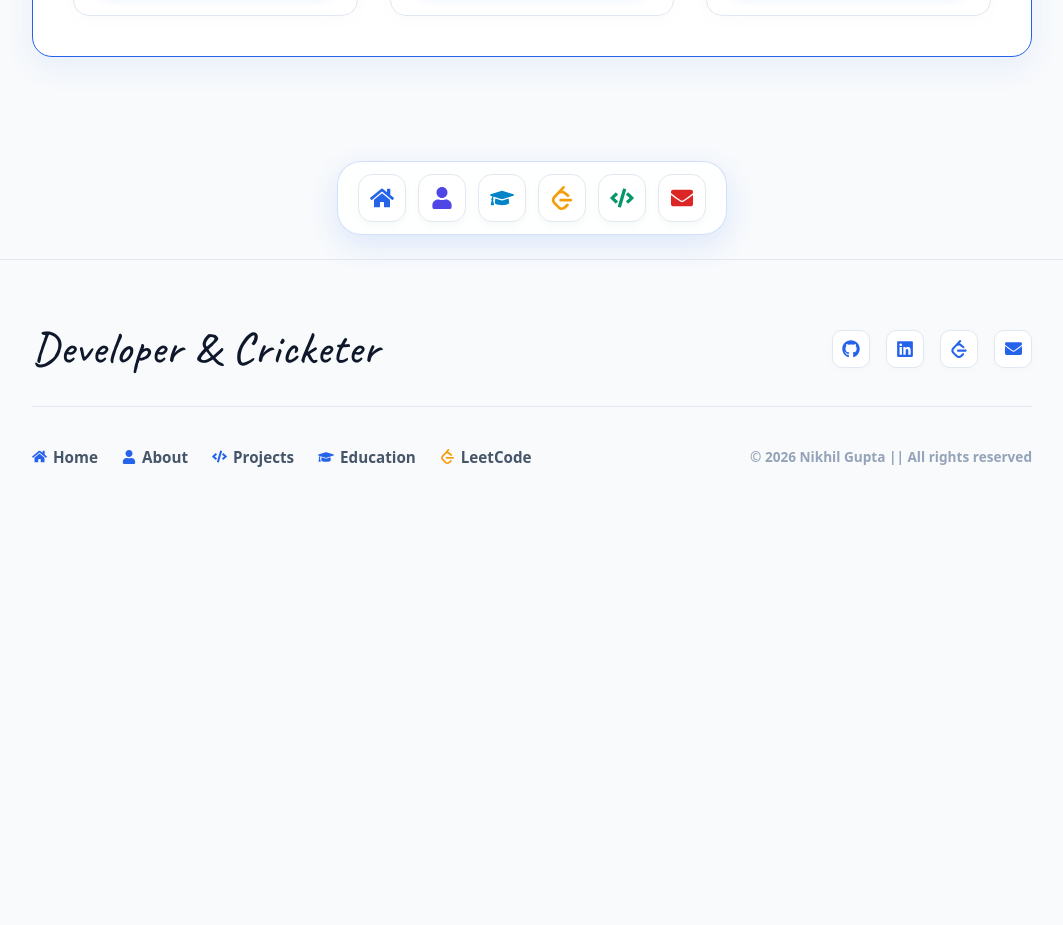
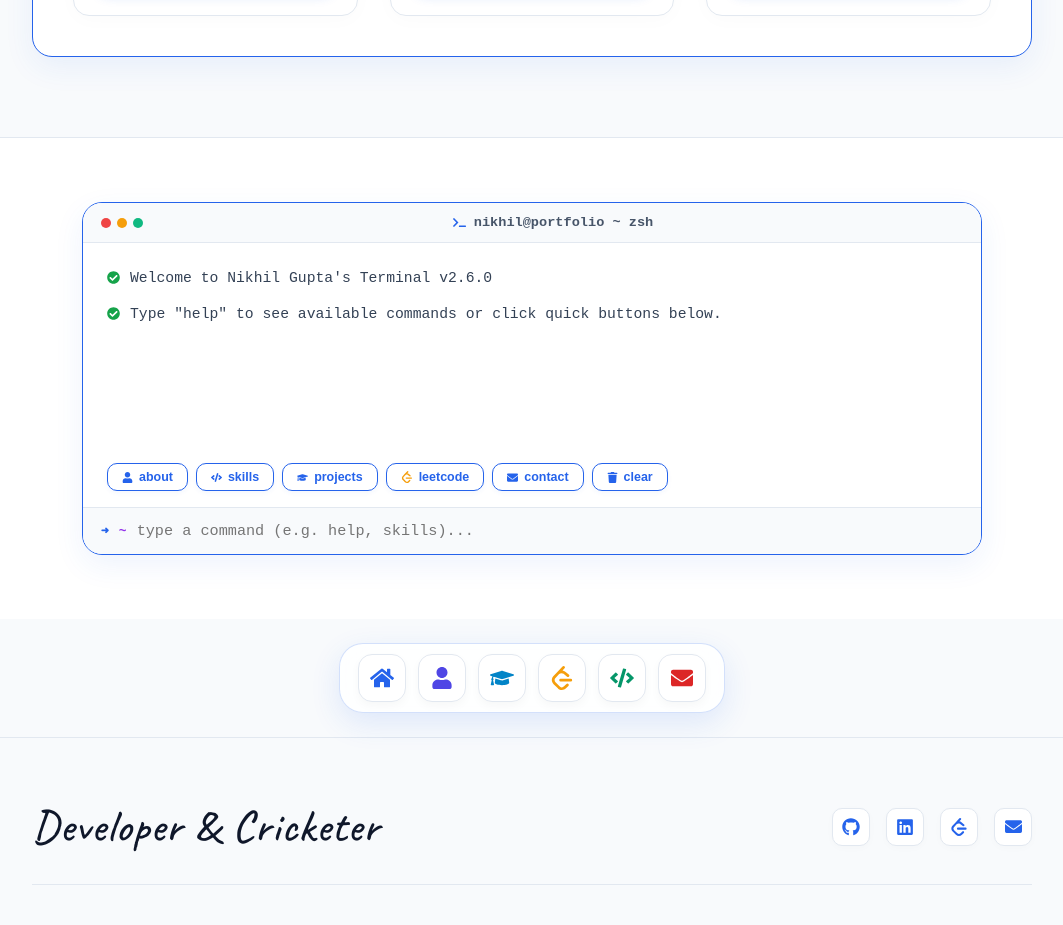
Before and after one commit to nikhildev161011-tech/My-Portfolio, a React (Vite) app: page / in a window 1280 px wide. Shown: the part 3660-4585 px from the top of the page, without its empty margins (108-1171 px from the left). Before the commit the page ends 4167 px from the top, so only its background shows below. Built offline with nearby package versions, Linux system fonts and the light colour scheme.

Commit message:
Add files via upload

```diff
--- a/src/App.jsx
+++ b/src/App.jsx
@@ -1,4 +1,4 @@
-import React from 'react';
+import React, { useEffect } from 'react';
 import { motion } from 'framer-motion';
 import Header from './components/Header';
 import Hero from './components/Hero';
@@ -6,53 +6,42 @@ import About from './components/About';
 import Education from './components/Education';
 import LeetCodeCard from './components/LeetCodeCard';
 import Projects from './components/Projects';
+import DevConsole from './components/DevConsole';
 import MacDock from './components/MacDock';
 import Footer from './components/Footer';
 
 export default function App() {
+  useEffect(() => {
+    window.scrollTo(0, 0);
+    if ('scrollRestoration' in window) {
+      window.history.scrollRestoration = 'manual';
+    }
+  }, []);
+
   return (
     <div style={{ width: '100%', minHeight: '100vh', backgroundColor: '#f8fafc', margin: 0, padding: 0, overflowX: 'hidden' }}>
       <Header />
       <Hero />
 
-      <motion.div
-        initial={{ opacity: 0, y: 50 }}
-        whileInView={{ opacity: 1, y: 0 }}
-        viewport={{ once: true, amount: 0.15 }}
-        transition={{ duration: 0.8, ease: "easeOut" }}
-      >
+      <motion.div initial={{ opacity: 0, y: 50 }} whileInView={{ opacity: 1, y: 0 }} viewport={{ once: true, amount: 0.15 }} transition={{ duration: 0.8, ease: "easeOut" }}>
         <About />
       </motion.div>
 
-      <motion.div
-        initial={{ opacity: 0, y: 50 }}
-        whileInView={{ opacity: 1, y: 0 }}
-        viewport={{ once: true, amount: 0.15 }}
-        transition={{ duration: 0.8, ease: "easeOut" }}
-      >
+      <motion.div initial={{ opacity: 0, y: 50 }} whileInView={{ opacity: 1, y: 0 }} viewport={{ once: true, amount: 0.15 }} transition={{ duration: 0.8, ease: "easeOut" }}>
         <Education />
       </motion.div>
 
-      <motion.div
-        initial={{ opacity: 0, y: 50 }}
-        whileInView={{ opacity: 1, y: 0 }}
-        viewport={{ once: true, amount: 0.15 }}
-        transition={{ duration: 0.8, ease: "easeOut" }}
-      >
+      <motion.div initial={{ opacity: 0, y: 50 }} whileInView={{ opacity: 1, y: 0 }} viewport={{ once: true, amount: 0.15 }} transition={{ duration: 0.8, ease: "easeOut" }}>
         <LeetCodeCard />
       </motion.div>
 
-      <motion.div
-        initial={{ opacity: 0, y: 50 }}
-        whileInView={{ opacity: 1, y: 0 }}
-        viewport={{ once: true, amount: 0.15 }}
-        transition={{ duration: 0.8, ease: "easeOut" }}
-      >
+      <motion.div initial={{ opacity: 0, y: 50 }} whileInView={{ opacity: 1, y: 0 }} viewport={{ once: true, amount: 0.15 }} transition={{ duration: 0.8, ease: "easeOut" }}>
         <Projects />
       </motion.div>
 
+      <DevConsole />
+
       <MacDock />
-
       <Footer />
     </div>
   );
--- /dev/null
+++ b/src/components/DevConsole.jsx
@@ -0,0 +1,161 @@
+import React, { useState, useRef, useEffect } from 'react';
+import { motion } from 'framer-motion';
+import { FaTerminal, FaUser, FaCode, FaEnvelope, FaGraduationCap, FaCheckCircle, FaTrash } from 'react-icons/fa';
+import { SiLeetcode } from 'react-icons/si';
+
+export default function DevConsole() {
+  const [input, setInput] = useState('');
+  const [history, setHistory] = useState([
+    { type: 'output', text: 'Welcome to Nikhil Gupta\'s Terminal v2.6.0' },
+    { type: 'output', text: 'Type "help" to see available commands or click quick buttons below.' }
+  ]);
+
+  const bottomRef = useRef(null);
+
+  useEffect(() => {
+    bottomRef.current?.scrollIntoView({ behavior: 'smooth', block: 'nearest' });
+  }, [history]);
+
+  const handleCommand = (cmd) => {
+    const trimmed = cmd.trim().toLowerCase();
+    let response = '';
+
+    switch (trimmed) {
+      case 'help':
+        response = 'Available commands: about, skills, projects, education, leetcode, contact, clear';
+        break;
+      case 'about':
+        response = 'I am Nikhil Gupta — a passionate Web Developer & Cricketer, building modern, scalable web applications with a strong focus on C++ and DSA.';
+        break;
+      case 'skills':
+        response = 'Tech Stack: C++, JavaScript, React, Vite, HTML5, CSS3, Tailwind CSS, Git & GitHub, Problem Solving.';
+        break;
+      case 'projects':
+        response = 'Featured Projects: Modern React Portfolio, Mac Dock UI, LeetCode Progress Tracker, Full-stack Web Apps.';
+        break;
+      case 'education':
+        response = 'Education: Pursuing BCA from IGNOU with a strong foundation in Computer Applications and Software Engineering.';
+        break;
+      case 'leetcode':
+        response = 'LeetCode Profile: Active problem solver targeting data structures & algorithms mastery.';
+        break;
+      case 'contact':
+        response = 'Get in touch: nikhildev16161011@gmail.com | LinkedIn | GitHub';
+        break;
+      case 'clear':
+        setHistory([]);
+        return;
+      case '':
+        response = '';
+        break;
+      default:
+        response = `command not found: ${trimmed}. Type "help" for a list of valid commands.`;
+    }
+
+    setHistory(prev => [
+      ...prev,
+      { type: 'input', text: cmd },
+      ...(response ? [{ type: 'output', text: response }] : [])
+    ]);
+  };
+
+  const onSubmit = (e) => {
+    e.preventDefault();
+    handleCommand(input);
+    setInput('');
+  };
+
+  const handleInputFocus = (e) => {
+    setTimeout(() => {
+      e.target.scrollIntoView({ behavior: 'smooth', block: 'center' });
+    }, 300);
+  };
+
+  return (
+    <motion.div
+      initial={{ opacity: 0, y: 60 }}
+      whileInView={{ opacity: 1, y: 0 }}
+      viewport={{ once: true, amount: 0.2 }}
+      transition={{ duration: 0.8, ease: "easeOut" }}
+      style={{ width: '100%', display: 'flex', justifyContent: 'center' }}
+    >
+      <section id="console" style={{ width: '100%', padding: '4rem 1.5rem', backgroundColor: '#ffffff', borderTop: '1px solid #e2e8f0', boxSizing: 'border-box', display: 'flex', justifyContent: 'center' }}>
+        <div style={{ maxWidth: '900px', width: '100%', background: '#ffffff', borderRadius: '20px', border: '1px solid #2563eb', boxShadow: '0 10px 30px rgba(37, 99, 235, 0.08)', overflow: 'hidden', fontFamily: 'monospace', position: 'relative' }}>
+
+          <div style={{ display: 'flex', alignItems: 'center', justifyContent: 'space-between', background: '#f8fafc', padding: '12px 18px', borderBottom: '1px solid #e2e8f0' }}>
+            <div style={{ display: 'flex', gap: '6px' }}>
+              <span style={{ width: '10px', height: '10px', borderRadius: '50%', background: '#ef4444', display: 'inline-block' }}></span>
+              <span style={{ width: '10px', height: '10px', borderRadius: '50%', background: '#f59e0b', display: 'inline-block' }}></span>
+              <span style={{ width: '10px', height: '10px', borderRadius: '50%', background: '#10b981', display: 'inline-block' }}></span>
+            </div>
+            <div style={{ display: 'flex', alignItems: 'center', gap: '8px', color: '#475569', fontSize: '0.85rem', fontWeight: '700' }}>
+              <FaTerminal size={13} color="#2563eb" />
+              <span>nikhil@portfolio ~ zsh</span>
+            </div>
+            <div></div>
+          </div>
+
+          <div style={{ padding: '1.5rem', height: '220px', overflowY: 'auto', display: 'flex', flexDirection: 'column', gap: '12px', color: '#0f172a', fontSize: '0.92rem', background: '#ffffff', WebkitOverflowScrolling: 'touch' }}>
+            {history.map((item, idx) => (
+              <div key={idx} style={{ display: 'flex', alignItems: 'flex-start', gap: '10px', lineHeight: '1.5' }}>
+                {item.type === 'input' ? (
+                  <>
+                    <span style={{ color: '#2563eb', fontWeight: 'bold' }}>➜</span>
+                    <span style={{ color: '#9333ea', fontWeight: 'bold' }}>~</span>
+                    <span style={{ color: '#0f172a', fontWeight: '600' }}>{item.text}</span>
+                  </>
+                ) : (
+                  <>
+                    <span style={{ color: '#16a34a', marginTop: '2px' }}>
+                      <FaCheckCircle size={13} />
+                    </span>
+                    <span style={{ color: '#334155', fontWeight: '500' }}>{item.text}</span>
+                  </>
+                )}
+              </div>
+            ))}
+            <div ref={bottomRef} />
+          </div>
+
+          <div style={{ display: 'flex', flexWrap: 'wrap', gap: '8px', padding: '0 1.5rem 1rem 1.5rem', background: '#ffffff' }}>
+            <button style={quickBtnStyle} onClick={(e) => { e.preventDefault(); handleCommand('about'); }}><FaUser size={11} /> about</button>
+            <button style={quickBtnStyle} onClick={(e) => { e.preventDefault(); handleCommand('skills'); }}><FaCode size={11} /> skills</button>
+            <button style={quickBtnStyle} onClick={(e) => { e.preventDefault(); handleCommand('projects'); }}><FaGraduationCap size={11} /> projects</button>
+            <button style={quickBtnStyle} onClick={(e) => { e.preventDefault(); handleCommand('leetcode'); }}><SiLeetcode size={12} color="#f59e0b" /> leetcode</button>
+            <button style={quickBtnStyle} onClick={(e) => { e.preventDefault(); handleCommand('contact'); }}><FaEnvelope size={11} /> contact</button>
+            <button style={quickBtnStyle} onClick={(e) => { e.preventDefault(); handleCommand('clear'); }}><FaTrash size={11} /> clear</button>
+          </div>
+
+          <form onSubmit={onSubmit} style={{ display: 'flex', alignItems: 'center', padding: '14px 18px', background: '#f8fafc', borderTop: '1px solid #e2e8f0', gap: '10px' }}>
+            <span style={{ color: '#2563eb', fontWeight: 'bold' }}>➜</span>
+            <span style={{ color: '#9333ea', fontWeight: 'bold' }}>~</span>
+            <input
+              type="text"
+              style={{ background: 'transparent', border: 'none', color: '#0f172a', fontFamily: 'monospace', fontSize: '0.95rem', width: '100%', outline: 'none' }}
+              value={input}
+              onChange={(e) => setInput(e.target.value)}
+              onFocus={handleInputFocus}
+              placeholder="type a command (e.g. help, skills)..."
+            />
+          </form>
+        </div>
+      </section>
+    </motion.div>
+  );
+}
+
+const quickBtnStyle = {
+  background: '#ffffff',
+  border: '1px solid #2563eb',
+  color: '#2563eb',
+  padding: '6px 14px',
+  borderRadius: '10px',
+  fontSize: '0.78rem',
+  fontWeight: '700',
+  cursor: 'pointer',
+  transition: 'all 0.2s ease',
+  display: 'inline-flex',
+  alignItems: 'center',
+  gap: '6px',
+  boxShadow: '0 2px 5px rgba(37, 99, 235, 0.05)'
+};
--- a/src/components/Header.jsx
+++ b/src/components/Header.jsx
@@ -1,5 +1,5 @@
 import React, { useState, useEffect } from 'react';
-import { FaHome, FaUser, FaCode, FaGraduationCap } from 'react-icons/fa';
+import { FaHome, FaUser, FaCode, FaGraduationCap, FaTerminal } from 'react-icons/fa';
 import { SiLeetcode } from 'react-icons/si';
 
 export default function Header() {
@@ -41,7 +41,8 @@ export default function Header() {
     { name: 'ABOUT', href: '#about', icon: <FaUser size={15} color="#2563eb" /> },
     { name: 'PROJECTS', href: '#projects', icon: <FaCode size={16} color="#2563eb" /> },
     { name: 'EDUCATION', href: '#education', icon: <FaGraduationCap size={17} color="#2563eb" /> },
-    { name: 'LEETCODE', href: '#leetcode', icon: <SiLeetcode size={16} color="#f59e0b" /> }
+    { name: 'LEETCODE', href: '#leetcode', icon: <SiLeetcode size={16} color="#f59e0b" /> },
+    { name: 'TERMINAL', href: '#console', icon: <FaTerminal size={15} color="#2563eb" /> }
   ];
 
   return (
@@ -71,7 +72,6 @@ export default function Header() {
         `}
       </style>
 
-      {/* Header Bar */}
       <header style={{
         position: 'sticky',
         top: 0,
@@ -85,7 +85,6 @@ export default function Header() {
       }}>
         <div style={{ maxWidth: '1200px', margin: '0 auto', display: 'flex', justifyContent: 'space-between', alignItems: 'center', position: 'relative' }}>
 
-          {/* Hamburger Menu Button */}
           <button
             onClick={() => setIsMenuOpen(true)}
             style={{
@@ -105,7 +104,6 @@ export default function Header() {
             <span style={{ width: '24px', height: '2px', backgroundColor: '#0f172a', borderRadius: '2px' }}></span>
           </button>
 
-          {/* Center Logo with Infinite Writing Effect */}
           <div style={{ position: 'absolute', left: '50%', transform: 'translateX(-50%)', display: 'flex', alignItems: 'center' }}>
             <div className="signature-writing-container">
               {displayedText}
@@ -116,7 +114,6 @@ export default function Header() {
         </div>
       </header>
 
-      {/* Slide-in Mobile Menu Drawer (Simple Clean Background) */}
       {isMenuOpen && (
         <div style={{
           position: 'fixed',
@@ -141,7 +138,6 @@ export default function Header() {
             boxSizing: 'border-box'
           }}>
             <div>
-              {/* Close Button */}
               <div style={{ display: 'flex', justifyContent: 'flex-start', marginBottom: '2.5rem' }}>
                 <button
                   onClick={() => setIsMenuOpen(false)}
@@ -151,7 +147,6 @@ export default function Header() {
                 </button>
               </div>
 
-              {/* Navigation Links with Icons */}
               <nav style={{ display: 'flex', flexDirection: 'column', gap: '1.5rem' }}>
                 {menuItems.map((item) => {
                   const isActive = activeItem === item.name;
--- a/src/components/MacDock.jsx
+++ b/src/components/MacDock.jsx
@@ -1,11 +1,10 @@
-import React, { useState, useRef } from 'react';
+import React, { useState } from 'react';
 import { FaHome, FaUser, FaGraduationCap, FaCode, FaEnvelope, FaGithub, FaLinkedin } from 'react-icons/fa';
 import { SiLeetcode } from 'react-icons/si';
 
 export default function MacDock() {
   const [showContactMenu, setShowContactMenu] = useState(false);
   const [activeIndex, setActiveIndex] = useState(null);
-  const dockRef = useRef(null);
 
   const dockItems = [
     { name: "Home", icon: <FaHome size={24} color="#2563eb" />, type: "scroll", target: "#top" },
@@ -17,31 +16,14 @@ export default function MacDock() {
   ];
 
   const handleTouchMove = (e) => {
-    if (!dockRef.current) return;
     const touch = e.touches[0];
-    const dockRect = dockRef.current.getBoundingClientRect();
-    const touchX = touch.clientX;
-
-    // चेक करें कि उंगली डॉक के एरिया के अंदर है या नहीं
-    if (touch.clientY >= dockRect.top - 30 && touch.clientY <= dockRect.bottom + 30) {
-      const items = dockRef.current.querySelectorAll('.dock-icon-item');
-      let closestIndex = null;
-      let minDistance = Infinity;
-
-      items.forEach((item, index) => {
-        const rect = item.getBoundingClientRect();
-        const itemCenterX = rect.left + rect.width / 2;
-        const distance = Math.abs(touchX - itemCenterX);
-
-        if (distance < minDistance && distance < 60) { // 60px के दायरे में आने पर मैग्निफाई होगा
-          minDistance = distance;
-          closestIndex = index;
-        }
-      });
-
-      setActiveIndex(closestIndex);
-    } else {
-      setActiveIndex(null);
+    const target = document.elementFromPoint(touch.clientX, touch.clientY);
+    const itemElement = target?.closest('.dock-icon-item');
+    if (itemElement) {
+      const index = itemElement.getAttribute('data-index');
+      if (index !== null) {
+        setActiveIndex(Number(index));
+      }
     }
   };
 
@@ -85,7 +67,7 @@ export default function MacDock() {
             align-items: flex-end;
             justify-content: center;
             gap: 12px;
-            padding: 12px 20px;
+            padding: 10px 18px;
             background: rgba(255, 255, 255, 0.85);
             backdrop-filter: blur(16px);
             -webkit-backdrop-filter: blur(16px);
@@ -93,7 +75,7 @@ export default function MacDock() {
             border-radius: 24px;
             box-shadow: 0 10px 30px rgba(37, 99, 235, 0.12);
             max-width: 100%;
-            touch-action: none; /* ब्राउज़र के डिफ़ॉल्ट स्क्रॉल/ड्रैग को रोकेगा ताकि एनिमेशन स्मूथ चले */
+            touch-action: none;
           }
 
           .dock-icon-item {
@@ -107,24 +89,23 @@ export default function MacDock() {
             border: 1px solid #e2e8f0;
             border-radius: 14px;
             cursor: pointer;
-            transition: transform 0.15s cubic-bezier(0.16, 1, 0.3, 1), background 0.15s ease, border-color 0.15s ease, box-shadow 0.15s ease;
+            transition: transform 0.2s cubic-bezier(0.16, 1, 0.3, 1), background 0.2s ease, border-color 0.2s ease, box-shadow 0.2s ease;
             box-shadow: 0 4px 10px rgba(0, 0, 0, 0.03);
             text-decoration: none;
             -webkit-tap-highlight-color: transparent;
-            will-change: transform;
           }
 
           .dock-icon-item:hover, .dock-icon-item.touch-active {
-            transform: translateY(-12px) scale(1.3);
+            transform: translateY(-10px) scale(1.25);
             border-color: #2563eb;
             background: #eff6ff;
-            box-shadow: 0 14px 28px rgba(37, 99, 235, 0.35);
+            box-shadow: 0 12px 25px rgba(37, 99, 235, 0.3);
             z-index: 10;
           }
 
           .dock-tooltip {
             position: absolute;
-            bottom: 62px;
+            bottom: 60px;
             left: 50%;
             transform: translateX(-50%) translateY(4px);
             background: #0f172a;
@@ -136,7 +117,7 @@ export default function MacDock() {
             white-space: nowrap;
             opacity: 0;
             visibility: hidden;
-            transition: all 0.15s ease;
+            transition: all 0.2s ease;
             pointer-events: none;
             box-shadow: 0 4px 12px rgba(0, 0, 0, 0.15);
           }
@@ -149,7 +130,7 @@ export default function MacDock() {
 
           .contact-popup-menu {
             position: absolute;
-            bottom: 90px;
+            bottom: 85px;
             background: #ffffff;
             border: 1px solid #e2e8f0;
             border-radius: 16px;
@@ -159,7 +140,7 @@ export default function MacDock() {
             gap: 8px;
             box-shadow: 0 15px 35px rgba(0, 0, 0, 0.1);
             z-index: 50;
-            animation: popUp 0.2s cubic-bezier(0.16, 1, 0.3, 1) forwards;
+            animation: popUp 0.25s cubic-bezier(0.16, 1, 0.3, 1) forwards;
           }
 
           @keyframes popUp {
@@ -189,7 +170,7 @@ export default function MacDock() {
           @media (max-width: 480px) {
             .mac-dock {
               gap: 8px;
-              padding: 10px 14px;
+              padding: 8px 12px;
             }
             .dock-icon-item {
               width: 42px;
@@ -202,29 +183,28 @@ export default function MacDock() {
       <div className="mac-dock-container">
         {showContactMenu && (
           <div className="contact-popup-menu">
-            <a href="https://github.com/nikhildev161011-tech" target="_blank" rel="noopener noreferrer" className="contact-popup-item">
+            <a href="https://github.com/nikhil161011" target="_blank" rel="noopener noreferrer" className="contact-popup-item">
               <FaGithub size={16} color="#0f172a" /> GitHub Profile
             </a>
-            <a href="https://www.linkedin.com/in/nikhil-gupta-64697b3b6" target="_blank" rel="noopener noreferrer" className="contact-popup-item">
+            <a href="https://linkedin.com" target="_blank" rel="noopener noreferrer" className="contact-popup-item">
               <FaLinkedin size={16} color="#0A66C2" /> LinkedIn Profile
             </a>
-            <a href="mailto:nikhildev16161011@gmail.com" className="contact-popup-item">
+            <a href="mailto:nikhil@gmail.com" className="contact-popup-item">
               <FaEnvelope size={16} color="#EA4335" /> Send Email
             </a>
           </div>
         )}
 
         <div
-          ref={dockRef}
           className="mac-dock"
           onTouchMove={handleTouchMove}
-          onTouchStart={handleTouchMove}
           onTouchEnd={() => setActiveIndex(null)}
         >
           {dockItems.map((item, index) => (
             <a
               key={index}
-              href={item.url || item.target || "#"}
+              data-index={index}
+              href={item.link || item.target || "#"}
               target={item.url ? "_blank" : "_self"}
               rel={item.url ? "noopener noreferrer" : ""}
               className={`dock-icon-item ${activeIndex === index ? 'touch-active' : ''}`}
```
